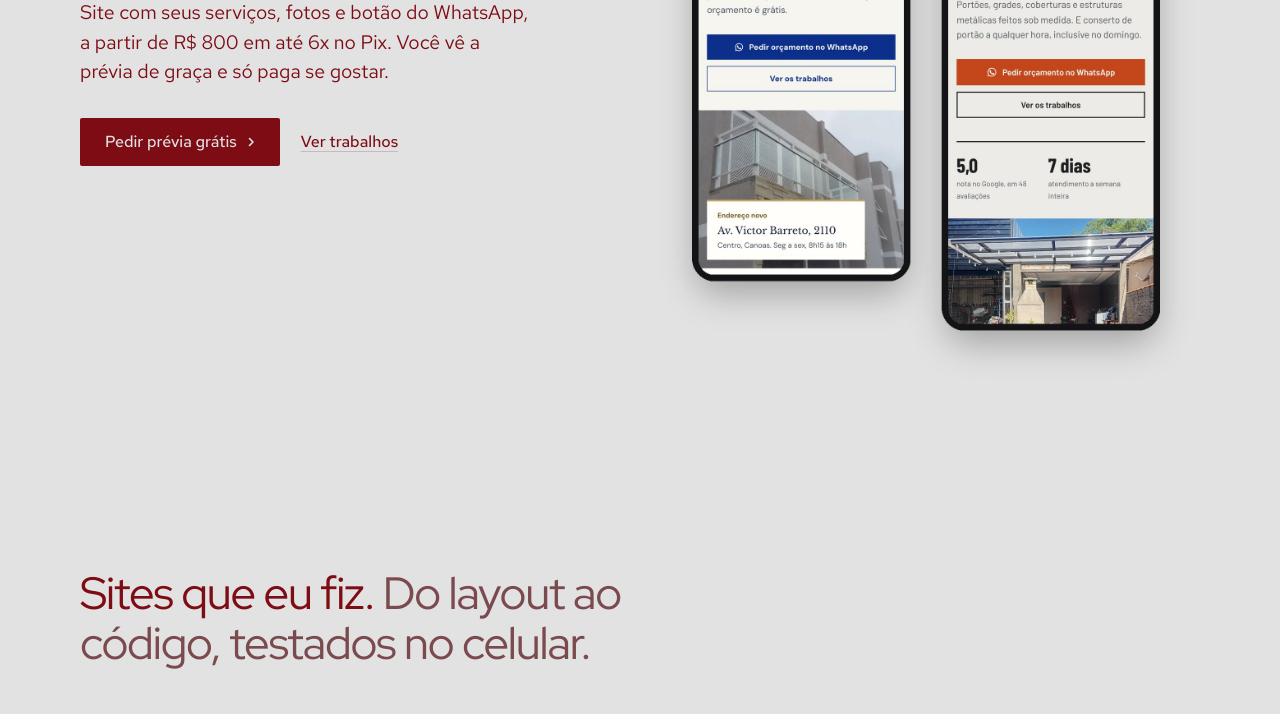
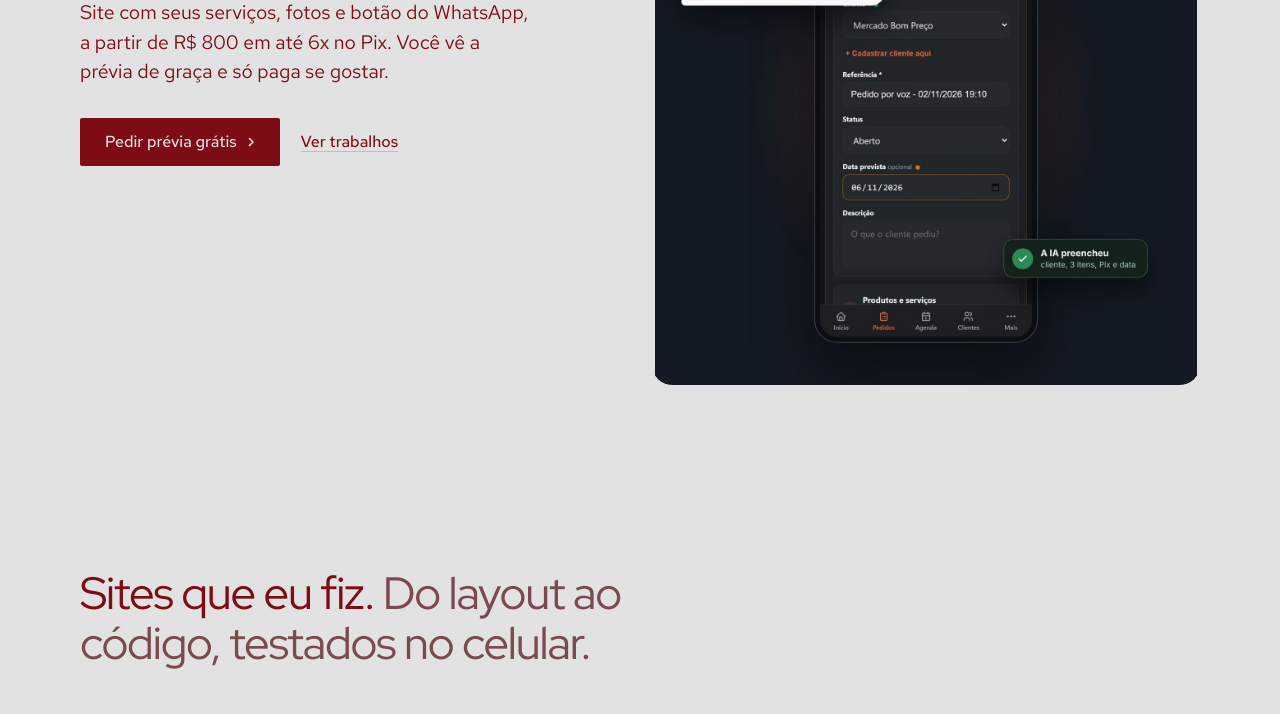
Before and after one commit to Luis1982Yt/portfolio, a plain HTML site: page index.html in a window 1280 px wide. Shown: the part 351-1065 px from the top of the page. Drawn offline with Linux system fonts and the light colour scheme.

Commit message:
Portfólio: volta o Confortize no topo, inteiro, sem cortar o logo
Co-Authored-By: Claude Opus 5.5 <noreply@anthropic.com>
Claude-Session: https://claude.ai/code/session_01BucXToaDXgnpeatRSNxMeH

```diff
--- a/index.html
+++ b/index.html
@@ -61,7 +61,9 @@
   #previas .panel { height: auto; aspect-ratio: 1440 / 740; }
   #previas .panel .frame__img { width: 100%; height: 100%; object-fit: cover; object-position: 50% 0; }
   .hero__media { background: transparent; }
-  .hero__media > img { object-fit: contain; }
+  .hero__media > img { object-fit: contain; border-radius: var(--r-lg); }
+  @media (max-width: 1023px) { .hero--split .hero__media { flex: none; min-height: 0; }
+    .hero__media > img { position: static; height: auto; aspect-ratio: 1320 / 1500; object-fit: cover; } }
   #confortize .phones { display: grid; grid-template-columns: repeat(3, minmax(0, 1fr)); gap: var(--s-4); align-items: start; }
   #confortize .phones img { width: 100%; height: auto; border-radius: 18px; box-shadow: 0 12px 32px rgba(40, 10, 14, .14); }
   #confortize .phones img:nth-child(2) { margin-top: 48px; }
@@ -131,7 +133,7 @@
         </div>
       </div>
       <div class="hero__media span-6 start-7">
-        <img width="1320" height="1500" src="hero-previas.jpg" alt="Três prévias de sites feitas pelo Luís: uma vidraçaria no computador, uma serralheria e uma oficina no celular" style="--ly-pos: 50% 50%" fetchpriority="high" data-source="client" data-subject="sites feitos pelo Luís">
+        <img width="1320" height="1500" src="confortize-hero.jpg" alt="App Confortize no celular: o pedido falado pelo instalador vira um formulário preenchido pela IA" style="--ly-pos: 50% 50%" fetchpriority="high" data-source="client" data-subject="sites feitos pelo Luís">
       </div>
     </div></div>
   </section>
```
